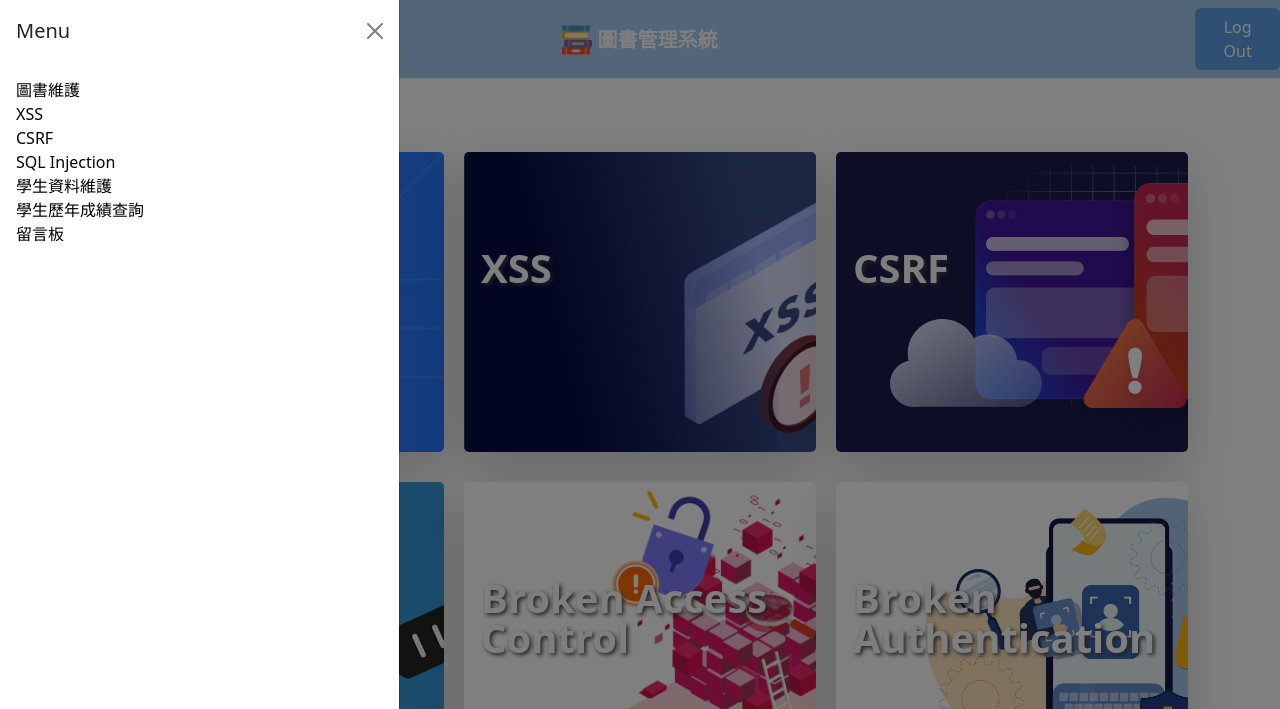
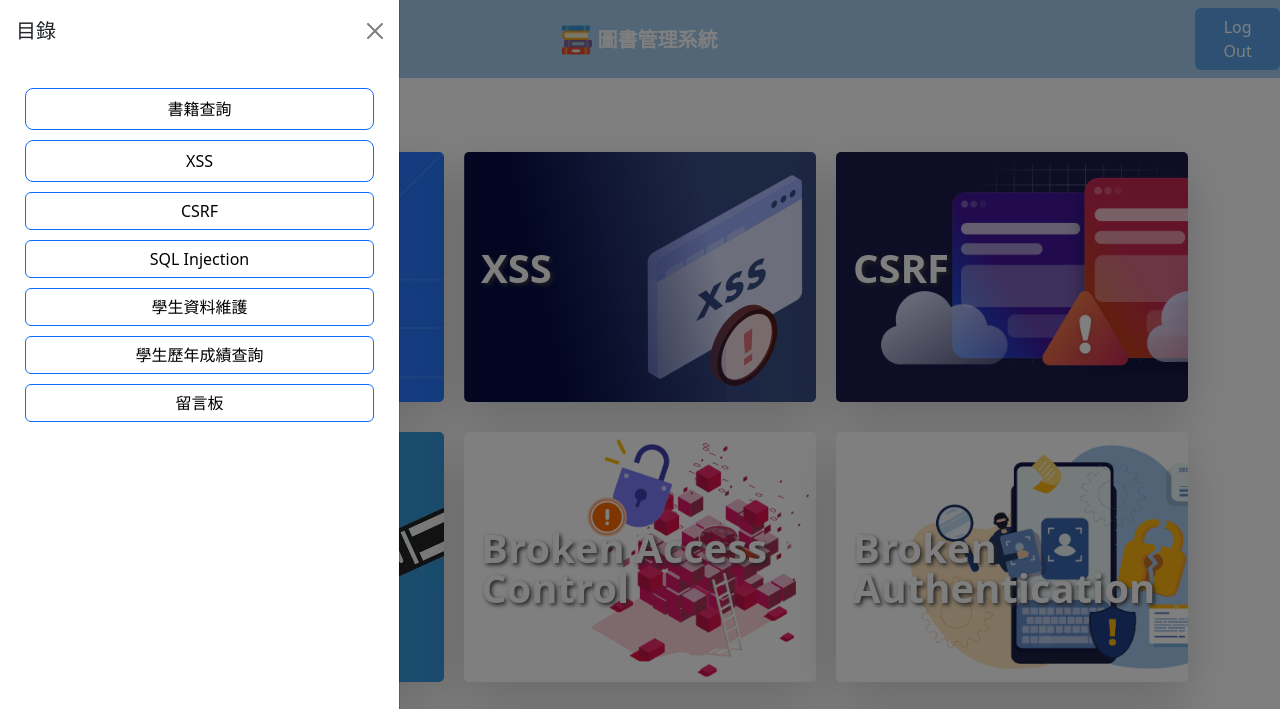
Before and after one commit to THChen2002/Djagno-Workshop, a Django app: page / in a window 1280 px wide, after a click that opens the changed part. Shown: the top 709 px of the page. Run offline with Django 4.2, Linux system fonts and the light colour scheme; the visitor is signed in with stand-in values (Sample User, id 1).

Commit message:
調整側邊欄設計與書籍查詢頁面設計

```diff
--- /dev/null
+++ b/workshop/static/css/base.css
@@ -0,0 +1,6 @@
+.meau-item {
+  color: black;
+  font-size: 16px;
+  width: 95%;
+
+}
--- a/workshop/templates/accounts/index.html
+++ b/workshop/templates/accounts/index.html
@@ -5,25 +5,36 @@
 <main class="container" >
     <!-- 功能選單 -->
         <div class="row" style="justify-content: center;">
-            <a href="{% url 'Index' %}" class="col shadow-lg " style="text-decoration: none;height:300px;width:800px;border-radius: 5px; margin: 10px;align-items: center;background-image:url('/static/images/Devtools.jpeg'); background-size: cover; margin-top: 80px; margin-bottom: 20px;" role="button" >
+            <a href="{% url 'Index' %}" class="col shadow-lg " style="text-decoration: none;height:250px;width:800px;border-radius: 5px; margin: 10px;align-items: center;background-image:url('/static/images/Devtools.jpeg'); background-size: cover; margin-top: 80px; margin-bottom: 20px;" role="button" >
                 <h3 class="pt-5 mt-5 mb-4 display-6 lh-1 fw-bold" style="text-decoration: none;color: #fcfcfc;text-shadow: 2px 2px 4px #454545;padding-left: 5px;" >Devtools</h3>
             </a>
-            <a href="{% url 'Index' %}" class="col shadow-lg " style="text-decoration: none;height:300px;width:800px;border-radius: 5px; margin: 10px;align-items: center;background-image:url('/static/images/XSS.jpeg'); background-size: cover; margin-top: 80px; margin-bottom: 20px;" role="button" >
+            <a href="{% url 'Index' %}" class="col shadow-lg " style="text-decoration: none;height:250px;width:800px;border-radius: 5px; margin: 10px;align-items: center;background-image:url('/static/images/XSS.jpeg'); background-size: cover; margin-top: 80px; margin-bottom: 20px;" role="button" >
                 <h3 class="pt-5 mt-5 mb-4 display-6 lh-1 fw-bold" style="text-decoration: none;color: #fcfcfc;text-shadow: 2px 2px 4px #454545;padding-left: 5px;" >XSS</h3>
             </a>
-            <a href="{% url 'Index' %}" class="col shadow-lg " style="text-decoration: none;height:300px;width:800px;border-radius: 5px; margin: 10px;align-items: center;background-image:url('/static/images/CSRF.png'); background-size: cover; margin-top: 80px; margin-bottom: 20px;" role="button">
+            <a href="{% url 'Index' %}" class="col shadow-lg " style="text-decoration: none;height:250px;width:800px;border-radius: 5px; margin: 10px;align-items: center;background-image:url('/static/images/CSRF.png'); background-size: cover; margin-top: 80px; margin-bottom: 20px;" role="button">
                 <h3 class="pt-5 mt-5 mb-4 display-6 lh-1 fw-bold" style="text-decoration: none;color: #fcfcfc;text-shadow: 2px 2px 4px #454545;padding-left: 5px;" >CSRF</h3>
             </a>
         </div>
         <div class="row" style="justify-content: center;">
-            <a href="{% url 'Index' %}" class="col shadow-lg " style="text-decoration: none;height:300px;width:800px;border-radius: 5px; margin: 10px;align-items: center;background-image:url('/static/images/SQL_Injection.webp'); background-size: cover; margin-bottom: 20px;" role="button">
+            <a href="{% url 'Index' %}" class="col shadow-lg " style="text-decoration: none;height:250px;width:800px;border-radius: 5px; margin: 10px;align-items: center;background-image:url('/static/images/SQL_Injection.webp'); background-size: cover; margin-bottom: 20px;" role="button">
                 <h3 class="pt-5 mt-5 mb-4 display-6 lh-1 fw-bold" style="text-decoration: none;color: #fcfcfc;text-shadow: 2px 2px 4px #454545;padding-left: 5px;" >SQL Injection</h3>
             </a>
-            <a href="{% url 'Index' %}" class="col shadow-lg " style="text-decoration: none;height:300px;width:800px;border-radius: 5px; margin: 10px;align-items: center;background-image:url('/static/images/Broken_Access_Control.jpeg'); background-size: cover; margin-bottom: 20px;" role="button" >
+            <a href="{% url 'Index' %}" class="col shadow-lg " style="text-decoration: none;height:250px;width:800px;border-radius: 5px; margin: 10px;align-items: center;background-image:url('/static/images/Broken_Access_Control.jpeg'); background-size: cover; margin-bottom: 20px;" role="button" >
                 <h3 class="pt-5 mt-5 mb-4 display-6 lh-1 fw-bold" style="text-decoration: none;color: #fcfcfc;text-shadow: 2px 2px 4px #454545;padding-left: 5px;" >Broken Access Control</h3>
             </a>
-            <a href="{% url 'Index' %}" class="col shadow-lg " style="text-decoration: none;height:300px;width:800px;border-radius: 5px; margin: 10px;align-items: center;background-image:url('/static/images/Broken_Authentication.jpeg'); background-size: cover; margin-bottom: 20px;" role="button" >
+            <a href="{% url 'Index' %}" class="col shadow-lg " style="text-decoration: none;height:250px;width:800px;border-radius: 5px; margin: 10px;align-items: center;background-image:url('/static/images/Broken_Authentication.jpeg'); background-size: cover; margin-bottom: 20px;" role="button" >
                 <h3 class="pt-5 mt-5 mb-4 display-6 lh-1 fw-bold" style="text-decoration: none;color: #fcfcfc;text-shadow: 2px 2px 4px #454545;padding-left: 5px;" >Broken Authentication</h3>
+            </a>
+        </div>
+        <div class="row" style="justify-content: center;">
+            <a href="{% url 'Book' %}" class="col shadow-lg " style="text-decoration: none;height:250px;width:800px;border-radius: 5px; margin: 10px;align-items: center;background-image:url('/static/images/book.png'); background-size: cover;  margin-bottom: 20px;" role="button" >
+                <h3 class="pt-5 mt-5 mb-4 display-6 lh-1 fw-bold" style="text-decoration: none;color: #fcfcfc;text-shadow: 2px 2px 4px #454545;padding-left: 5px;" >書籍查詢</h3>
+            </a>
+            <a href="{% url 'Index' %}" class="col shadow-lg " style="text-decoration: none;height:250px;width:800px;border-radius: 5px; margin: 10px;align-items: center;background-image:url('/static/images/Broken_Access_Control.jpeg'); background-size: cover; margin-bottom: 20px;" role="button" >
+                <h3 class="pt-5 mt-5 mb-4 display-6 lh-1 fw-bold" style="text-decoration: none;color: #fcfcfc;text-shadow: 2px 2px 4px #454545;padding-left: 5px;" ></h3>
+            </a>
+            <a href="{% url 'Index' %}" class="col shadow-lg " style="text-decoration: none;height:250px;width:800px;border-radius: 5px; margin: 10px;align-items: center;background-image:url('/static/images/Broken_Authentication.jpeg'); background-size: cover; margin-bottom: 20px;" role="button" >
+                <h3 class="pt-5 mt-5 mb-4 display-6 lh-1 fw-bold" style="text-decoration: none;color: #fcfcfc;text-shadow: 2px 2px 4px #454545;padding-left: 5px;" ></h3>
             </a>
         </div>
 </main>
--- a/workshop/templates/base.html
+++ b/workshop/templates/base.html
@@ -13,6 +13,7 @@
     <script src="https://code.jquery.com/jquery-3.7.0.min.js"
         integrity="sha256-2Pmvv0kuTBOenSvLm6bvfBSSHrUJ+3A7x6P5Ebd07/g=" crossorigin="anonymous">
         </script>
+    <link rel="stylesheet" type="text/css" href="{% static 'css/base.css' %}">
     <title>{% block title %}{% endblock %}</title>
 </head>
 
@@ -46,31 +47,31 @@
             <div class="offcanvas offcanvas-start" data-bs-scroll="true" tabindex="-1" id="offcanvasWithBothOptions"
                 aria-labelledby="offcanvasWithBothOptionsLabel">
                 <div class="offcanvas-header">
-                    <h5 class="offcanvas-title" id="offcanvasWithBothOptionsLabel">Menu</h5>
+                    <h5 class="offcanvas-title" id="offcanvasWithBothOptionsLabel">目錄</h5>
                     <button type="button" class="btn-close" data-bs-dismiss="offcanvas" aria-label="Close"></button>
                 </div>
                 <div class="offcanvas-body">
                     <ul style="list-style-type: none;padding: 0;">
-                        <li>
-                            <a href="{% url 'Book' %}" class="nav-link" style="color: #000000;">圖書維護</a>
+                        <li style="margin:10px 0px ;text-align: center;">
+                            <a href="{% url 'Book' %}" class="btn btn-outline-primary btn-lg meau-item"  role="button">書籍查詢</a>
                         </li>
-                        <li>
-                            <a href="{% url 'Index' %}" class="nav-link" style="color: #000000;">XSS</a>
+                        <li style="margin:10px 0px ;text-align: center;">
+                            <a href="{% url 'Index' %}" class="btn btn-outline-primary btn-lg meau-item"  role="button">XSS</a>
                         </li>
-                        <li>
-                            <a href="#" class="nav-link" style="color: #000000;">CSRF</a>
+                        <li style="margin:10px 0px ;text-align: center;">
+                            <a href="#" class="btn btn-outline-primary meau-item"  role="button">CSRF</a>
                         </li>
-                        <li>
-                            <a href="{% url 'Index' %}" class="nav-link" style="color: #000000;">SQL Injection</a>
+                        <li style="margin:10px 0px ;text-align: center;">
+                            <a href="{% url 'Index' %}" class="btn btn-outline-primary meau-item" role="button">SQL Injection</a>
                         </li>
-                        <li>
-                            <a href="{% url 'Index' %}" class="nav-link" style="color: #000000;">學生資料維護</a>
+                        <li style="margin:10px 0px ;text-align: center;">
+                            <a href="{% url 'Index' %}" class="btn btn-outline-primary meau-item" role="button">學生資料維護</a>
                         </li>
-                        <li>
-                            <a href="{% url 'Index' %}" class="nav-link" style="color: #000000;">學生歷年成績查詢</a>
+                        <li style="margin:10px 0px ;text-align: center;">
+                            <a href="{% url 'Index' %}" class="btn btn-outline-primary meau-item" role="button">學生歷年成績查詢</a>
                         </li>
-                        <li>
-                            <a href="{% url 'Index' %}" class="nav-link" style="color: #000000;">留言板</a>
+                        <li style="margin:10px 0px ;text-align: center;">
+                            <a href="{% url 'Index' %}" class="btn btn-outline-primary meau-item" role="button">留言板</a>
                         </li>
                     </ul>
                 </div>
```
Also changed, not shown: workshop/templates/books/index.html (+15 -15 lines), 1 other file.
